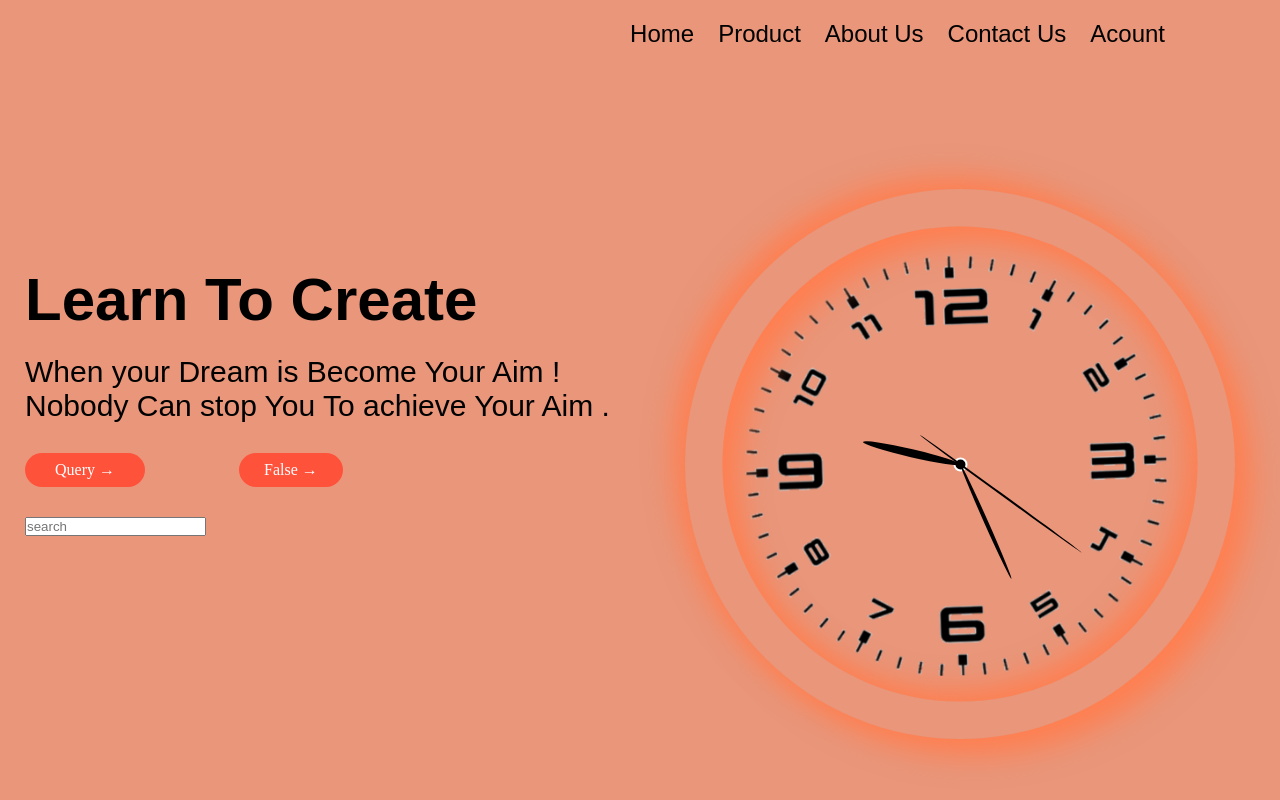
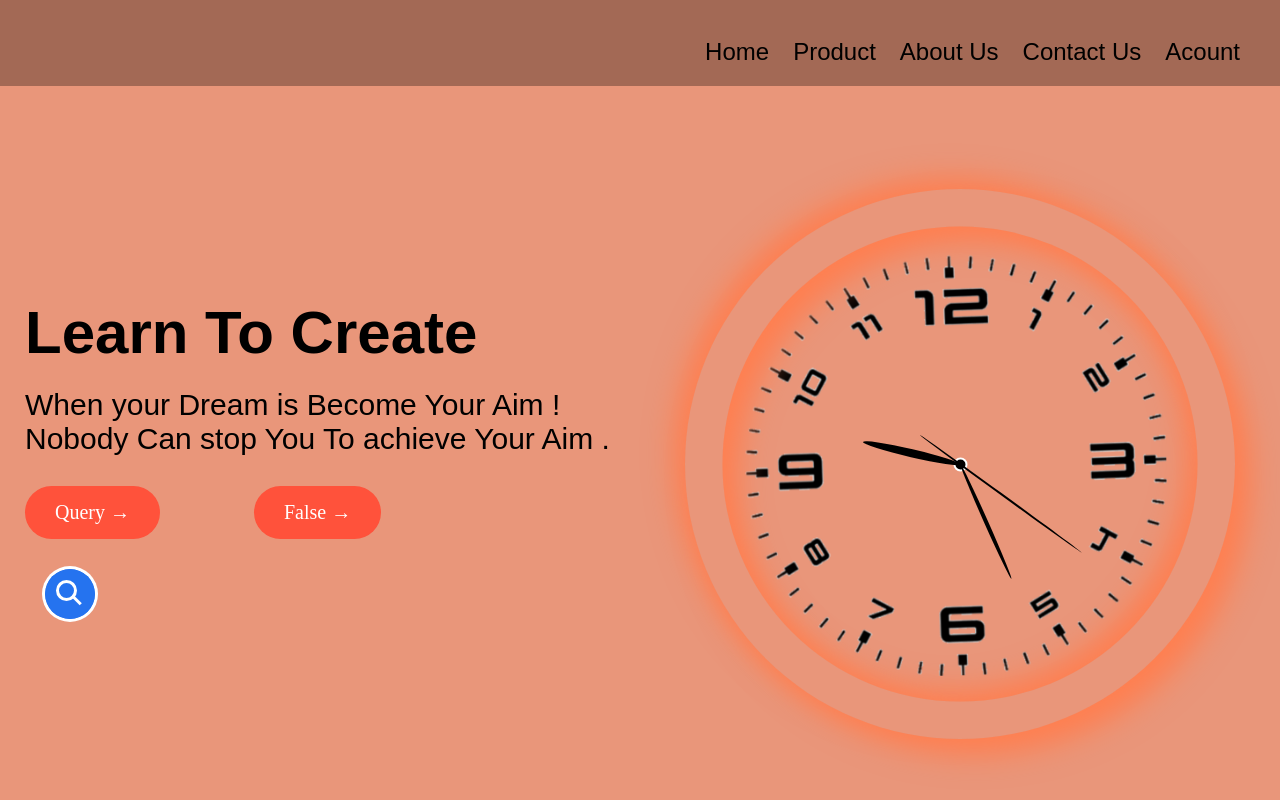
Before and after one commit to Patrarupesh9157/Adhyan1, a plain HTML site: page clock.html in a window 1280 px wide. Drawn offline with Linux system fonts and the light colour scheme.

Commit message:
css
css file is updated

```diff
--- a/st.css
+++ b/st.css
@@ -87,9 +87,12 @@ body{
 }
 
 .navbar{
-	display: flex;
+	/*display: flex;*/
+	width: 100%;
+	height: 100%;
 	align-items:center;
 	padding: 20px;
+	background-color: rgba(0, 0, 0, 0.3);
 }
 nav{
 	flex: 1;
@@ -101,7 +104,21 @@ nav ul{
 }
 nav ul li{
 	display: inline-block;
-	margin-right: 20px
+	position: relative;
+	margin-right: 20px;
+}
+nav ul li::after{
+	content: '';
+	height: 3px;
+	width: 0;
+	background: #2573ef;
+	position: absolute;
+	left: 0;
+	bottom: -10px;
+	transition: 0.5s ease-in-out;
+}
+nav ul li:hover::after{
+	width: 100%;
 }
 nav ul li a{
 	font-family: sans-serif;
@@ -113,13 +130,11 @@ nav ul li a{
 nav ul li p{
 	color: #555;
 }
-.cont{
+.row{
 	max-width: 1500px;
 	margin: auto;
+	padding-right: 75px;
 	padding-left: 25px;
-	padding-right: 75px;
-}
-.row{
 	padding-top: 15%;
 	display: flex;
 	align-items: center;
@@ -144,8 +159,9 @@ nav ul li p{
 	display: inline-block;
 	background: #ff523b;
 	color: white;
-	padding: 8px 30px;
+	padding: 15px 30px;
 	margin: 30px 0;
+	font-size: 20px;
 	border-radius: 30px;
 	text-decoration: none;
 }
@@ -153,8 +169,105 @@ nav ul li p{
 	display: inline-block;
 	background: #ff523b;
 	color: white;
-	padding: 8px 25px;
+	font-size: 20px;
+	padding: 15px 30px;
 	margin: 30px 90px;
 	border-radius: 30px;
 	text-decoration: none;
 }
+.search{
+	position: absolute;
+	left: 45px;
+	width: 50px;
+	height: 50px;
+	background: #2573ef;
+	border-radius: 60px;
+	transition: 0.5s;
+	box-shadow: 0 0 0 3px #fff;
+	overflow: hidden;
+}
+.search.active{
+	width: 350px;
+}
+.search .icon{
+	position: absolute;
+	width: 50px;
+	height: 50px;
+	background: #2573ef;
+	border-radius: 60px;
+	display: flex;
+	justify-content: center;
+	align-items: center;
+	z-index: 1000;
+}
+.search .icon::before{
+	content: '';
+	position: absolute;
+	width: 15px;
+	height: 15px;
+	border: 3px solid #fff;
+	border-radius: 50%;
+	transform: translate(-4px,-4px);
+	cursor: pointer;
+}
+.search .icon::after{
+	content: '';
+	position: absolute;
+	width: 3px;
+	height: 12px;
+	background:  #fff;
+	transform: translate(6px,6px) rotate(315deg);
+}
+.search .input{
+	position: absolute;
+	width: 350px;
+	height: 50px;
+	left: 60px;
+	display: flex;
+	justify-content: center;
+	align-items: center;
+}
+.search .input input{
+	position: absolute;
+	top: 0;
+	width: 100%;
+	height: 100%;
+	background: #2573ef;
+	border: #2573ef;
+	color: #fff;
+	outline: none;
+	font-size: 18px;
+	padding: 10px 0;
+}
+.search .input input::placeholder{
+	color: #fff;
+	opacity: 1;
+}
+.clear{
+	position: absolute;
+	top: 50%;
+	transform: translateY(-50%);
+	width: 15px;
+	height: 15px;
+	right: 15px;
+	cursor: pointer;
+	display: flex;
+	justify-content: center;
+	align-items: center;
+}
+.clear::before{
+	position: absolute;
+	content: '';
+	width: 1px;
+	height: 15px;
+	background: #fff;
+	transform: rotate(45deg);
+}
+.clear::after{
+	position: absolute;
+	content: '';
+	width: 1px;
+	height: 15px;
+	background: #fff;
+	transform: rotate(315deg);
+}
```
